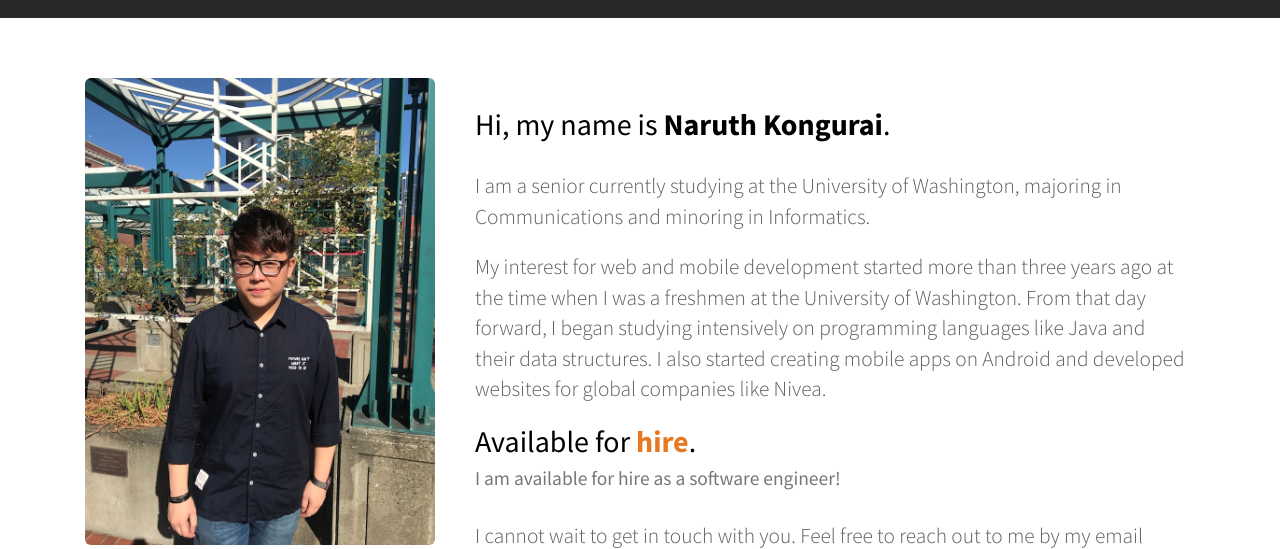
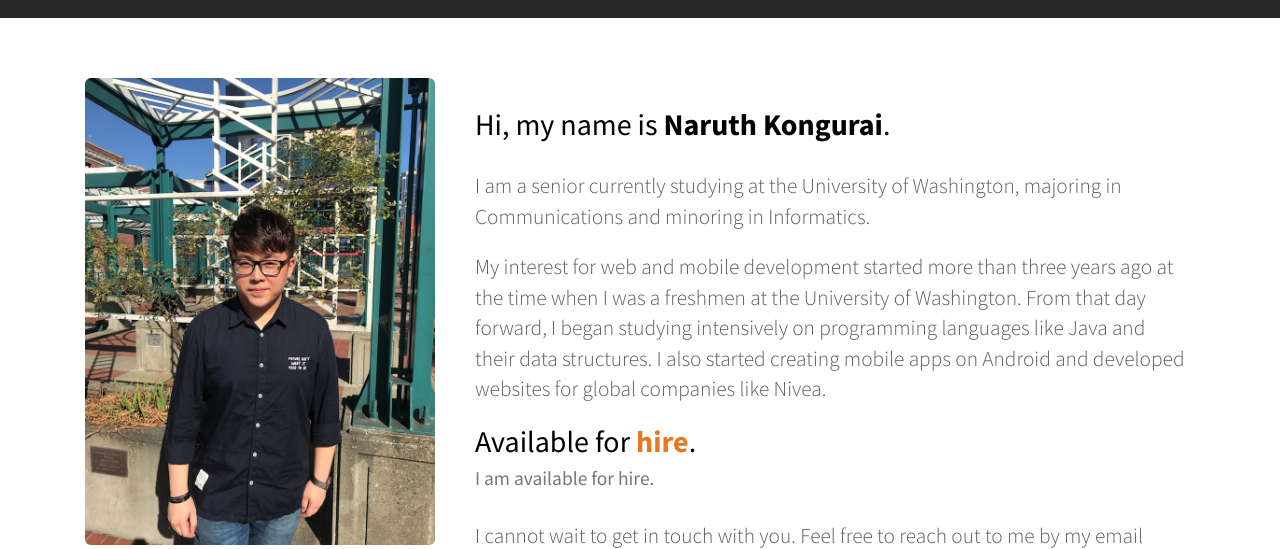
Before and after one commit to naruthk/naruth.com-2017, a website: page index.pug in a window 1280 px wide. Shown: the part 233-782 px from the top of the page. Drawn offline with nearby package versions, Linux system fonts and the light colour scheme; files that its build step writes are made by us from their sources; files whose address does not match are found by name.

Commit message:
Fixed hiring status

```diff
--- a/index.pug
+++ b/index.pug
@@ -70,7 +70,7 @@ html(lang = en)
                                     a(href="mailto:contact@naruthk.com") hire
                                 | .
                                 br
-                                small I am available for hire as a software engineer!
+                                small I am available for hire.
                             p
                                 | I cannot wait to get in touch with you. Feel free to reach out to me by my email address:
                                 a(href="mailto:contact@naruthk.com") contact@naruthk.com
```
